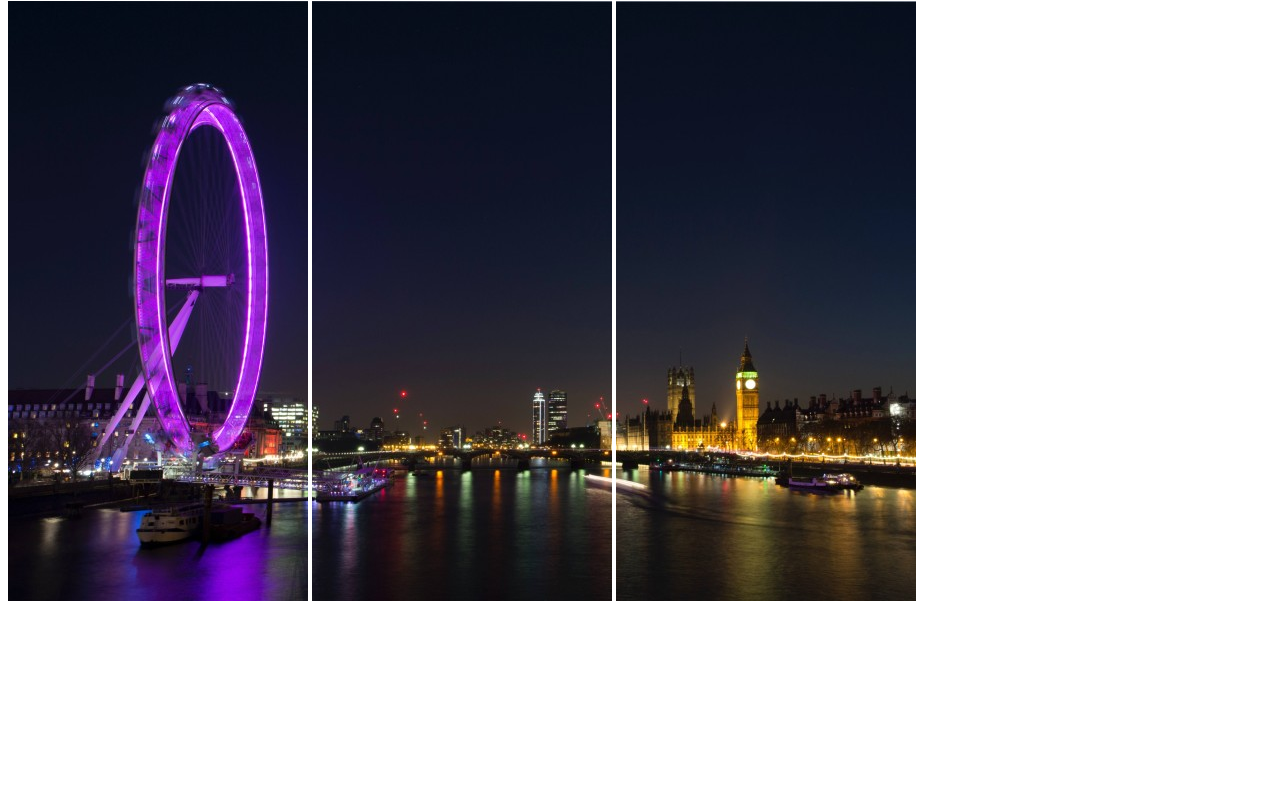
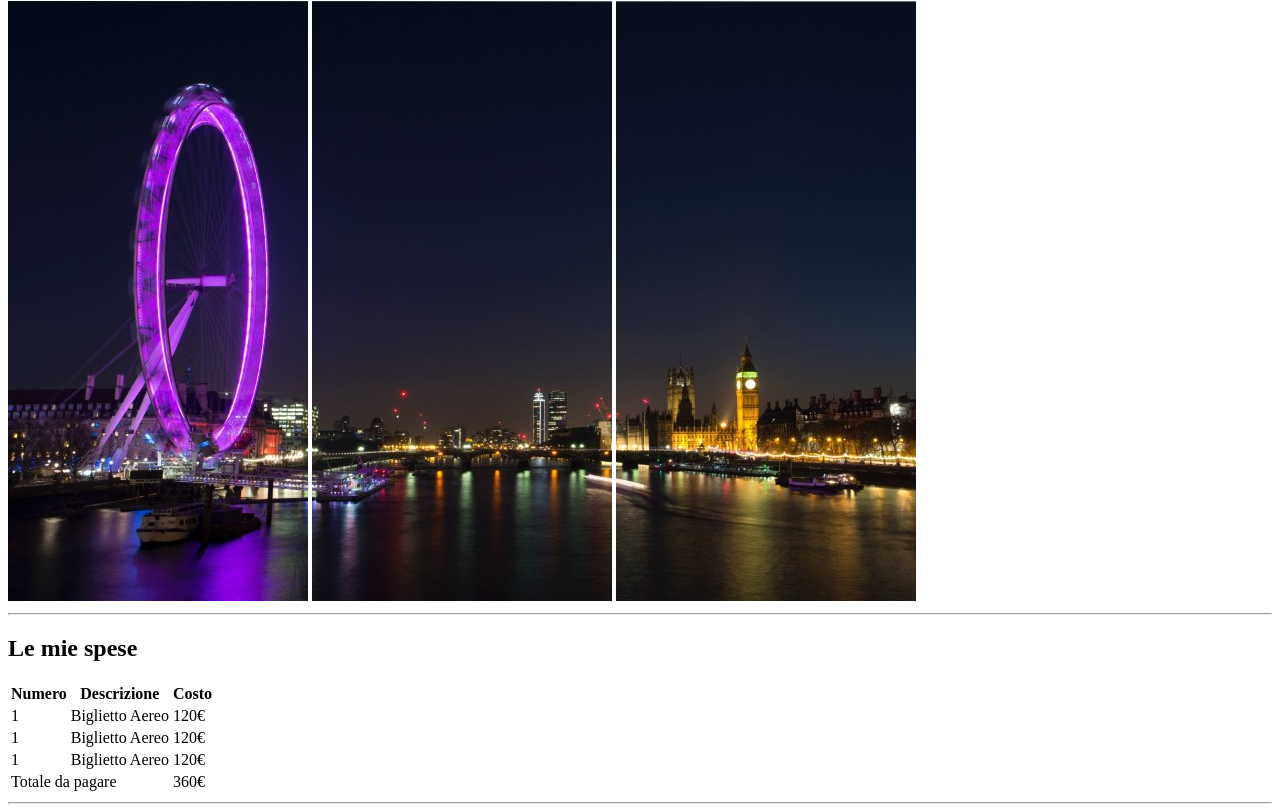
Before and after one commit to olgas-class/html-viaggio-londra, a plain HTML site: page index.html in a window 1280 px wide. Shown: the part 79-891 px from the top of the page. Before the commit the page ends 800 px from the top, so only its background shows below. Drawn offline with Linux system fonts and the light colour scheme.

Commit message:
Compleatata la sezione spese

```diff
--- a/index.html
+++ b/index.html
@@ -20,8 +20,61 @@
         </header>
     <!-- /Header -->
 
+    <hr>
+
     <!-- Main -->
     <main>
+
+        <!-- Expencies -->
+        <section>
+            <h2>Le mie spese</h2>
+
+            <!-- Table of expencies -->
+            <table>
+                <thead>
+                    <tr>
+                        <th>Numero</th>
+                        <th>Descrizione</th>
+                        <th>Costo</th>
+                    </tr>
+                </thead>
+                <tbody>
+                    <tr>
+                        <td>1</td>
+                        <td>Biglietto Aereo</td>
+                        <td>120&euro;</td>
+                    </tr>
+                    <tr>
+                        <td>1</td>
+                        <td>Biglietto Aereo</td>
+                        <td>120&euro;</td>
+                    </tr>
+                    <tr>
+                        <td>1</td>
+                        <td>Biglietto Aereo</td>
+                        <td>120&euro;</td>
+                    </tr>
+                </tbody>
+                <tfoot>
+                    <tr>
+                       <td colspan="2">Totale da pagare</td>
+                       <td>360&euro;</td>
+                    </tr>
+                </tfoot>
+            </table>
+        </section>
+        <!-- /Expencies -->
+
+        <hr>
+
+        <!-- Todo -->
+        <!-- /Todo -->
+
+        <!-- Usefull info -->
+        <!-- /Usefull info -->
+
+        <!-- Photo -->
+        <!-- /Photo -->
 
     </main>
     <!-- /Main -->
```
